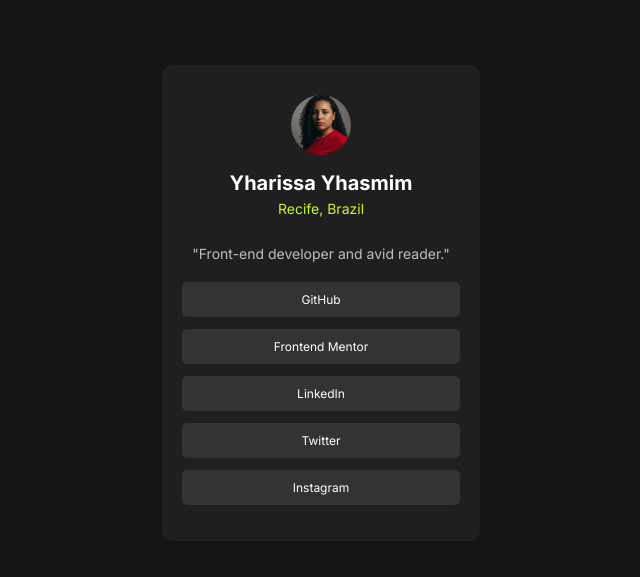
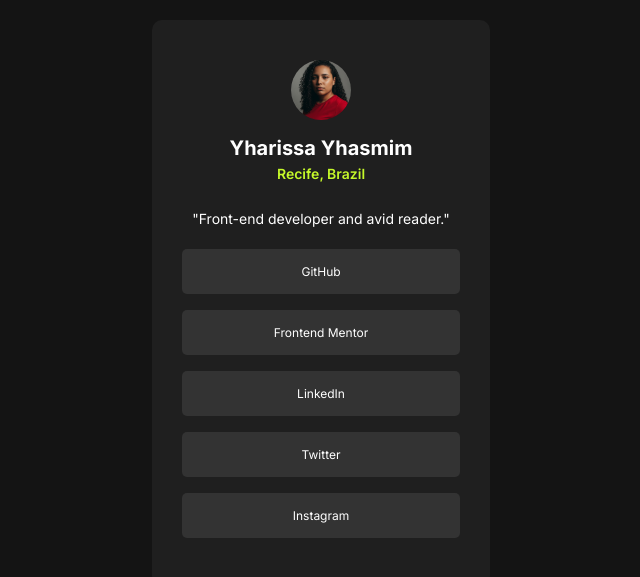
Before and after one commit to Yharissa/social-links-profile-main, a plain HTML site: page index.html in a window 1280 px wide. Shown: the part 105-682 px from the top of the page, without its empty margins (319-959 px from the left). Drawn offline with Linux system fonts and the light colour scheme.

Commit message:
style
adjust typography and spacing for cleaner visual design

```diff
--- a/style.css
+++ b/style.css
@@ -3,20 +3,19 @@ body{
     font-family: "Inter", sans-serif;
     display: flex;
     justify-content: center;
-    font-weight: 400;
     align-items: center;
     height: 100vh;
 }
 
 .card{
     background-color: hsl(0, 0%, 12%);
-    max-width: 400px;
+    max-width: 700px;
     display: flex;
     justify-content: center;
     align-items: center;
     flex-direction: column;
     border-radius: 10px;
-    padding: 30px;
+    padding: 40px;
 }
 
 .profile{
@@ -33,24 +32,26 @@ body{
     color: hsl(75, 94%, 57%);
     font-size: 14px;
     margin-top: 0px;
+    font-weight: 600;
 }
 
 #pp{
-    color: hsl(0, 2%, 75%);
+    color: hsl(0, 0%, 100%);
     font-size: 14px;
+    font-weight: 400;
 }
 
 .btn{
     background-color: hsl(0, 0%, 20%);
     color: hsl(0, 0%, 100%);
-    padding: 10px 10px;
+    padding: 15px 10px;
     border-radius: 5px;
     border: 0;
     width: 100%;
     font-size: 12px;
     text-decoration: none;
     text-align: center;
-    margin: 6px;
+    margin: 8px;
 }
 
 .btn:hover{
@@ -62,4 +63,5 @@ h2{
     color: hsl(0, 0%, 100%);
     font-size: 20px;
     margin-bottom: 5px;
+    font-weight: 700;
 }
```
